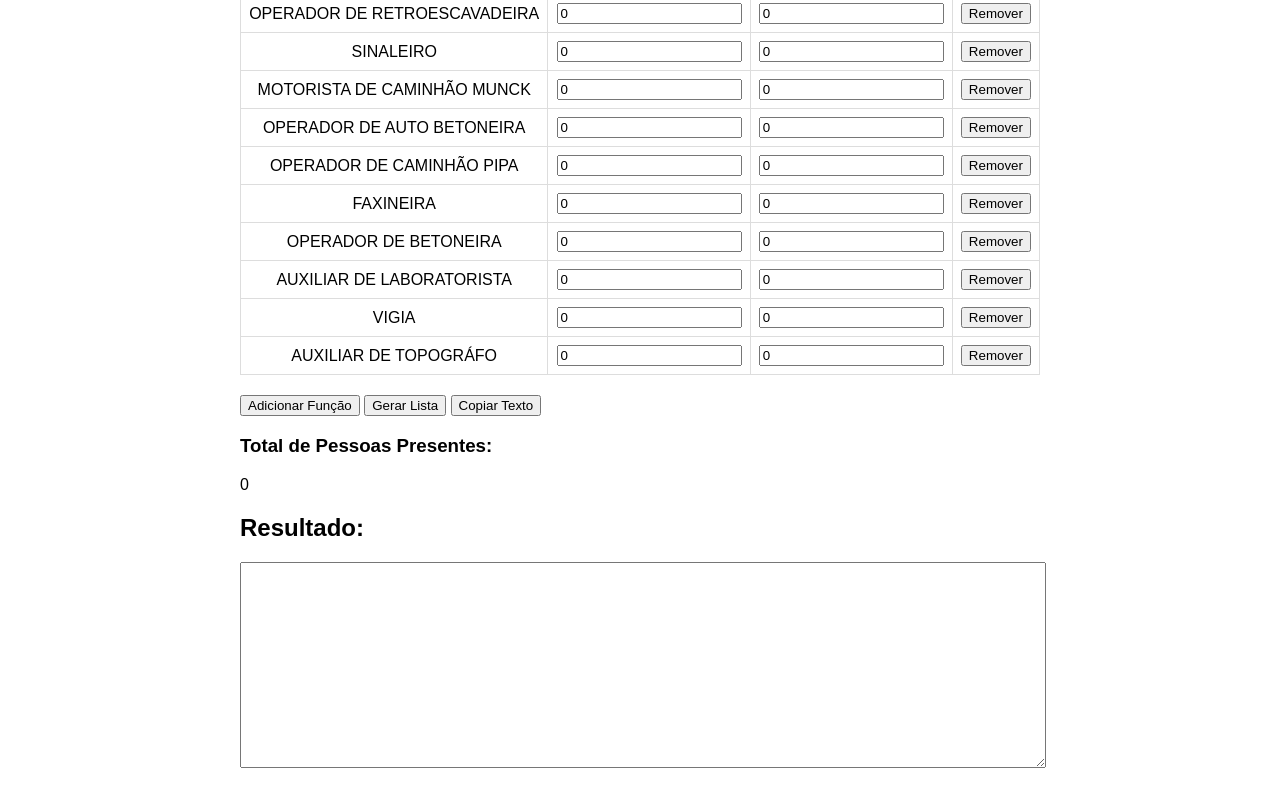
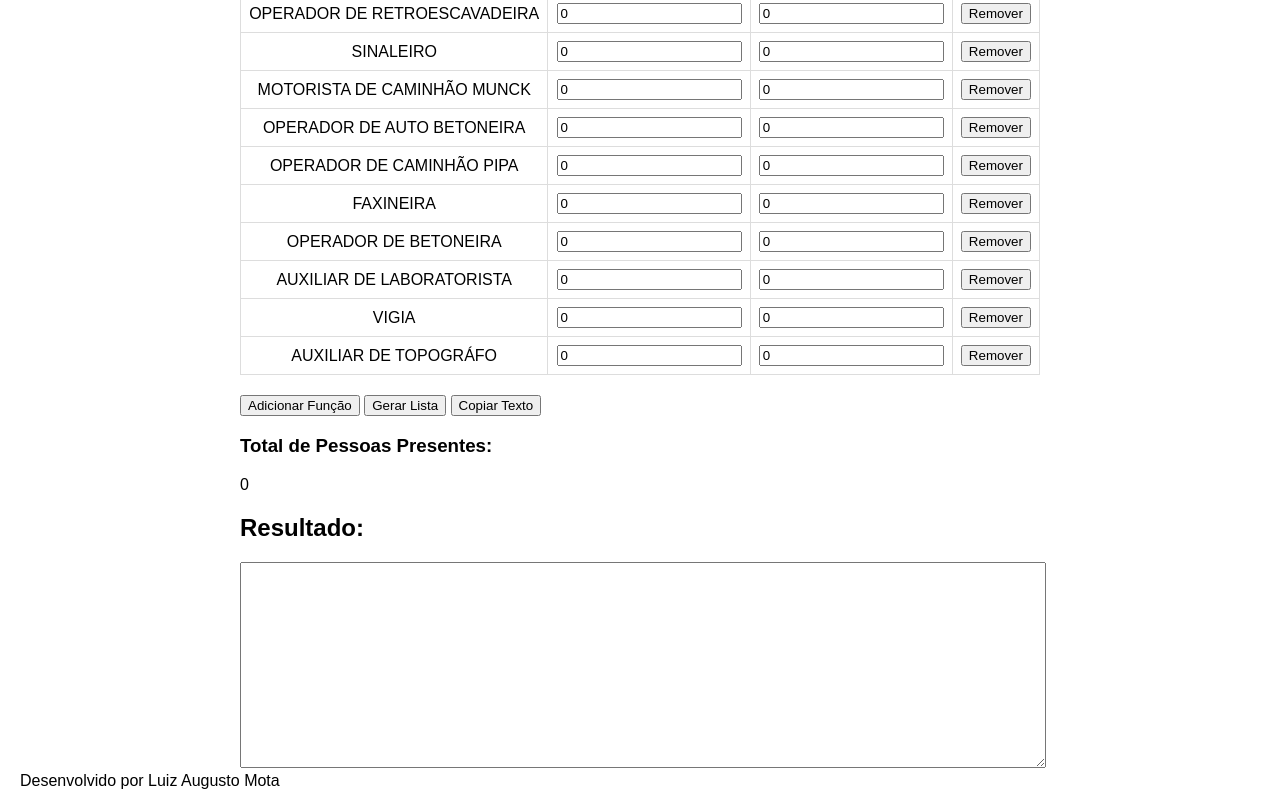
Before and after one commit to lorrismota/efetivo-diario, a plain HTML site: page index.html in a window 1280 px wide. Shown: the part 698-1508 px from the top of the page. Drawn offline with Linux system fonts and the light colour scheme.

Commit message:
Update index.html

```diff
--- a/index.html
+++ b/index.html
@@ -74,6 +74,11 @@
         <h2>Resultado:</h2>
         <textarea id="result" readonly></textarea>
     </div>
+
+ <!-- Rodapé -->
+    <footer>
+        Desenvolvido por Luiz Augusto Mota
+    </footer>
 
     <script>
         const rolesContainer = document.getElementById('roles');
```
